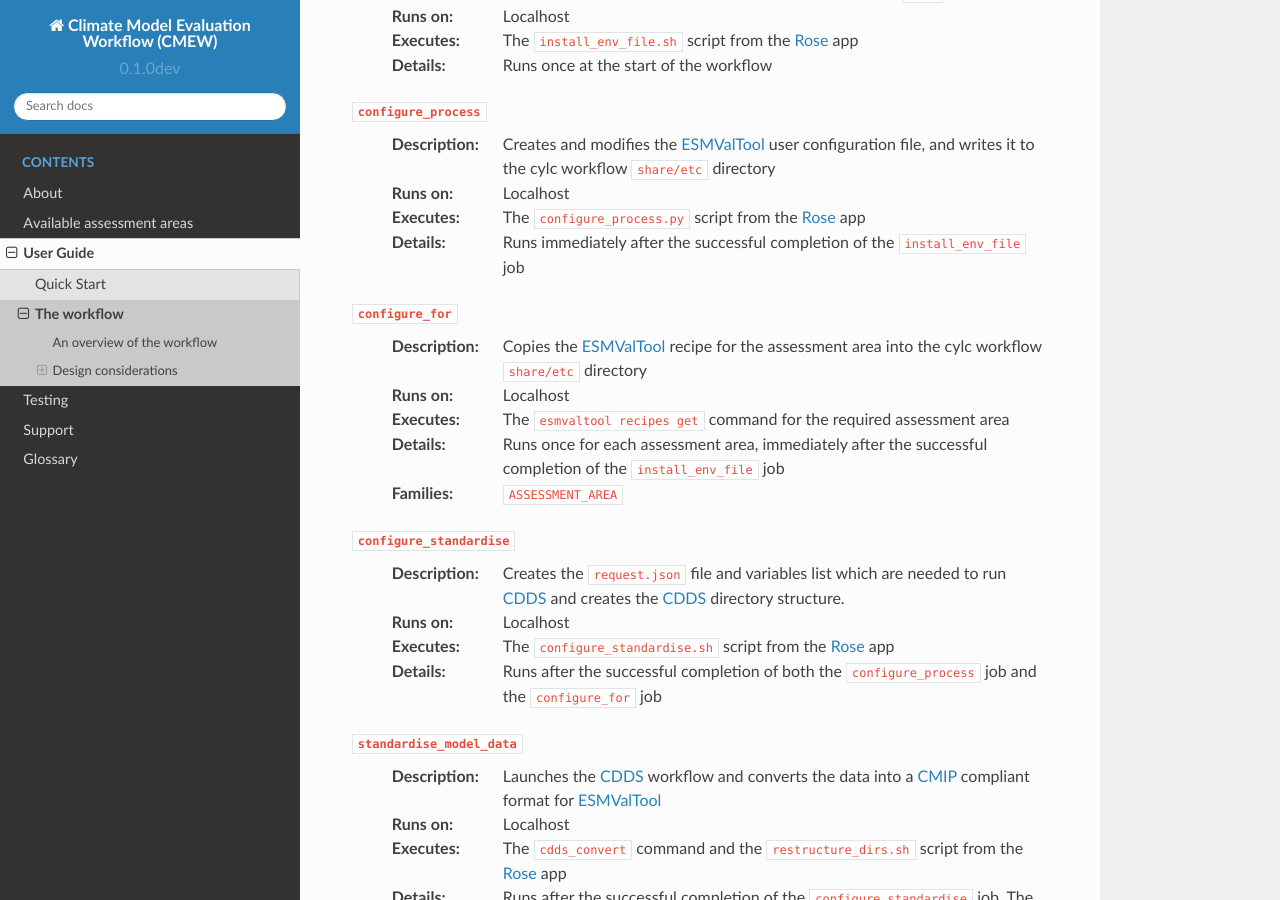
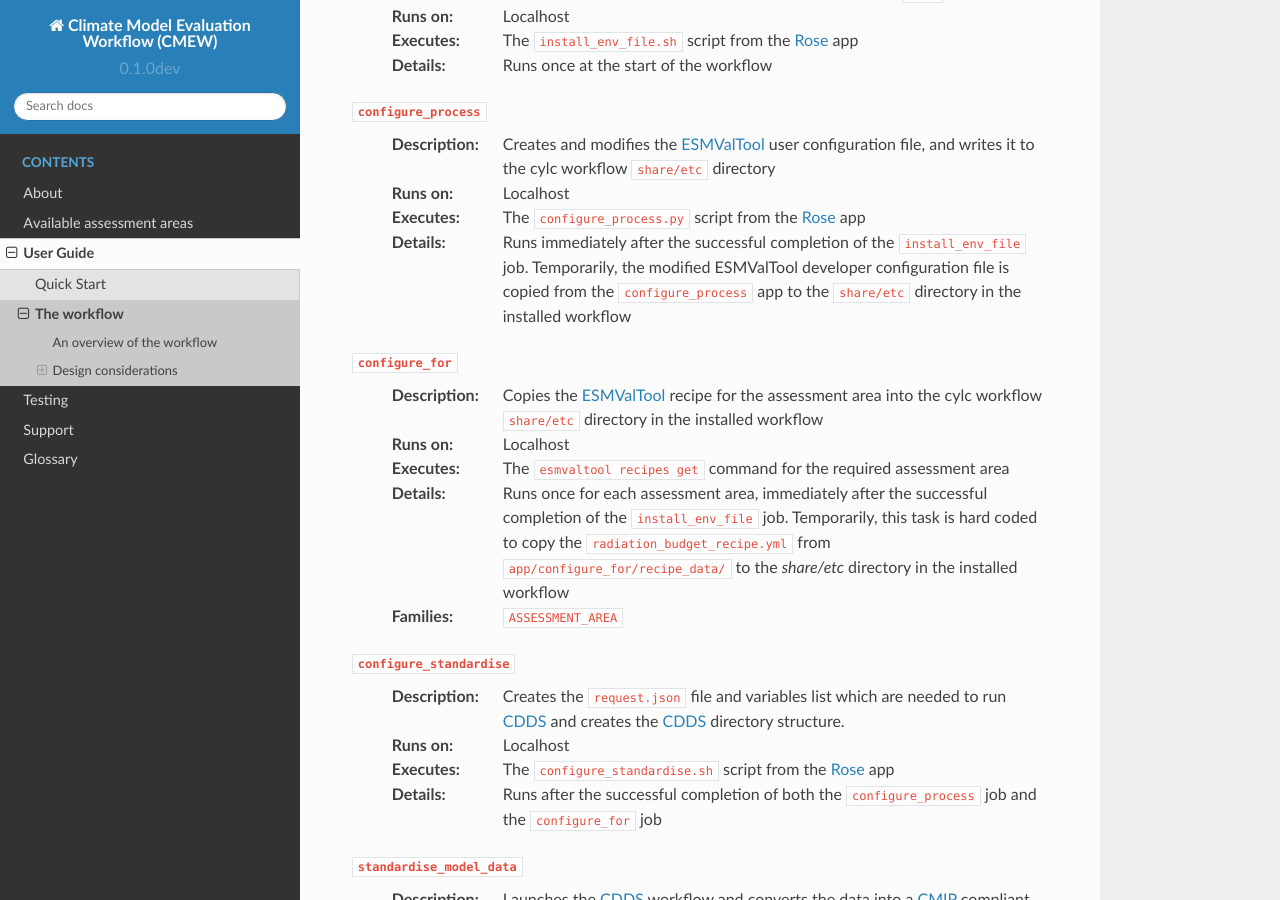
Before and after one commit to MetOffice/CMEW, a Sphinx documentation site: the page built from doc/source/user_guide/workflow.rst, in a window 1280 px wide and 900 px high, scrolled down 315 px. Built offline with Sphinx 7.4.7 and the Read the Docs theme 2.0.0, drawn with Linux system fonts in a browser that asks for light colours.

```diff
--- a/doc/source/user_guide/workflow.rst
+++ b/doc/source/user_guide/workflow.rst
@@ -29,19 +29,23 @@
   :Executes:
      The ``configure_process.py`` script from the |Rose| app
   :Details:
-     Runs immediately after the successful completion of the ``install_env_file`` job
+     Runs immediately after the successful completion of the ``install_env_file`` job.
+     Temporarily, the modified ESMValTool developer configuration file is copied from
+     the ``configure_process`` app to the ``share/etc`` directory in the installed workflow
 
 ``configure_for``
   :Description:
      Copies the |ESMValTool| recipe for the assessment area into
-     the cylc workflow ``share/etc`` directory
+     the cylc workflow ``share/etc`` directory in the installed workflow
   :Runs on:
      Localhost
   :Executes:
      The ``esmvaltool recipes get`` command for the required assessment area
   :Details:
      Runs once for each assessment area, immediately after the successful
-     completion of the ``install_env_file`` job
+     completion of the ``install_env_file`` job. Temporarily, this task is hard coded
+     to copy the ``radiation_budget_recipe.yml`` from ``app/configure_for/recipe_data/``
+     to the `share/etc` directory in the installed workflow
   :Families:
      ``ASSESSMENT_AREA``
 
```
Also changed, not shown: 6 other files.
